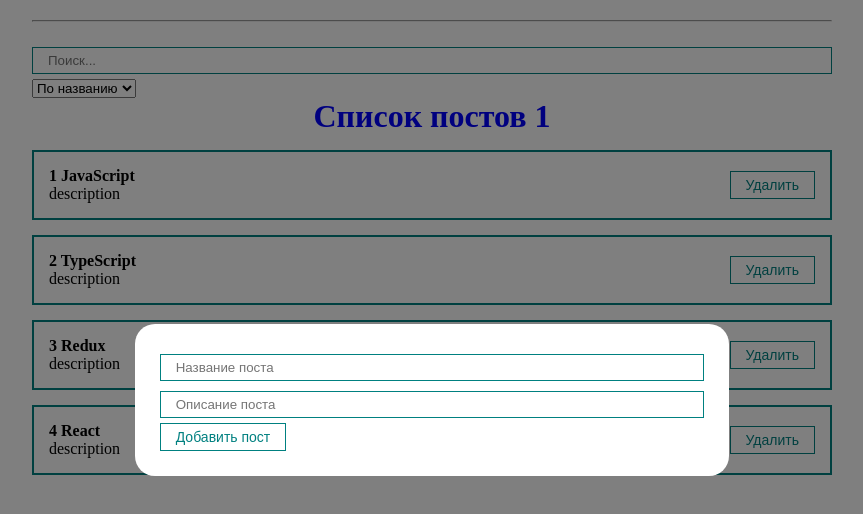
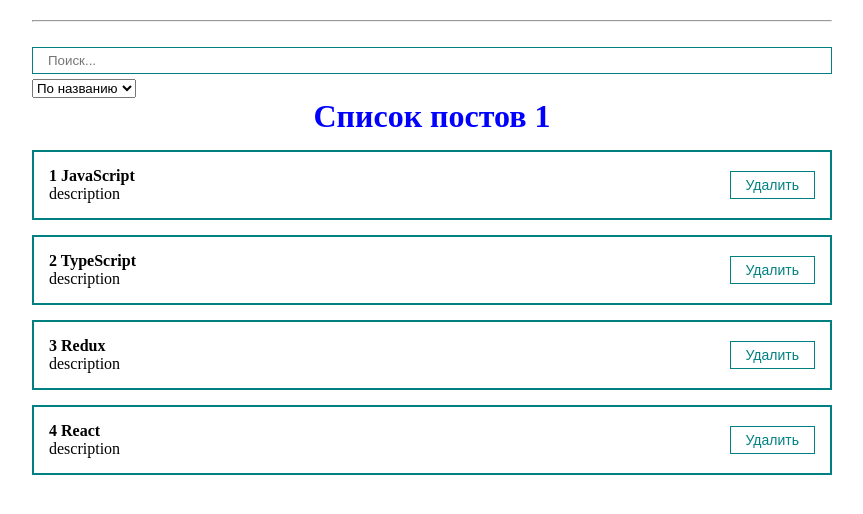
Before and after one commit to Soldatova-Kristina/react_app_ui, a React (Vite) app in the folder vite-project/: page / in a window 1280 px wide. Shown: the top 514 px of the page, without its empty margins (208-1071 px from the left). Built offline with nearby package versions, Linux system fonts and the light colour scheme.

Commit message:
feat: добавила состояние для отслеживание видимости окна

```diff
--- a/vite-project/src/components/MyModal/MyModal.jsx
+++ b/vite-project/src/components/MyModal/MyModal.jsx
@@ -1,8 +1,15 @@
 import cl from './MyModal.module.css'
 
-const MyModal = ({children}) => {
+const MyModal = ({children, visible, setVisible}) => {
+
+    const rootClasses = [cl.myModal]
+
+    if (visible) {
+        rootClasses.push(cl.active)
+    }
+
     return (
-        <div className ={[cl.myModal, cl.active].join(' ')}>
+        <div className ={rootClasses.join(' ')}>
             <div className={cl.myModalContent}>
                 {children}
             </div>
```
